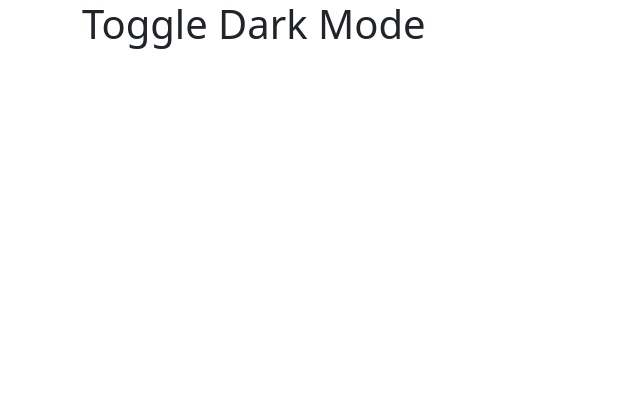
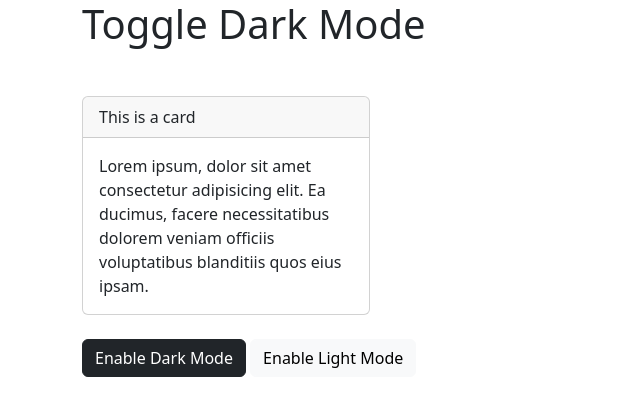
Before and after one commit to cagomez6/Bootstrap, a plain HTML site: page bootstrap-sandbox/bootstrap-sandbox-start/28-darkmode-toggle.html in a window 1280 px wide. Shown: the whole page, without its empty margins (0-640 px from the left). Drawn offline with Linux system fonts and the light colour scheme.

Commit message:
Update 28-darkmode-toggle.html

```diff
--- a/bootstrap-sandbox/bootstrap-sandbox-start/28-darkmode-toggle.html
+++ b/bootstrap-sandbox/bootstrap-sandbox-start/28-darkmode-toggle.html
@@ -12,6 +12,23 @@
     <div class="container">
       <h1 class="mb-5">Toggle Dark Mode</h1>
 
+      <div class="card mb-4" style="width: 18rem">
+        <div class="card-header">This is a card</div>
+        <div class="card-body">
+          Lorem ipsum, dolor sit amet consectetur adipisicing elit. Ea ducimus,
+          facere necessitatibus dolorem veniam officiis voluptatibus blanditiis
+          quos eius ipsam.
+        </div>
+      </div>
+
+      <button class="btn btn-dark" data-bs-theme-value="dark">
+        Enable Dark Mode
+      </button>
+
+      <button class="btn btn-light" data-bs-theme-value="light">
+        Enable Light Mode
+      </button>
+
       <!-- Don't go past here -->
     </div>
     <div style="margin-top: 350px"></div>
```
